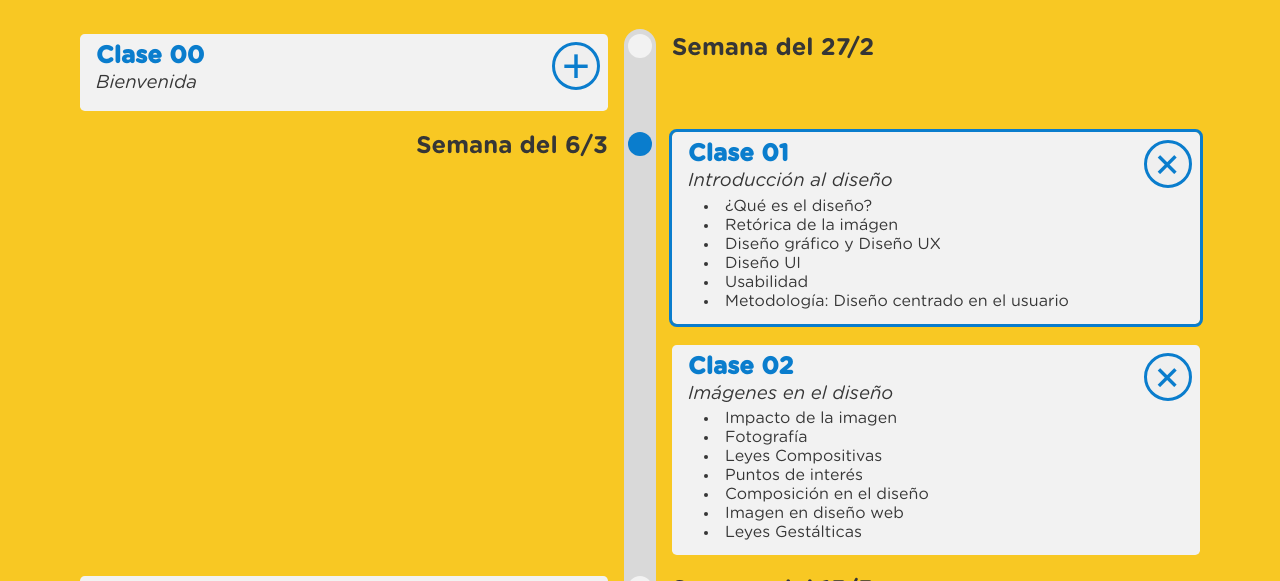
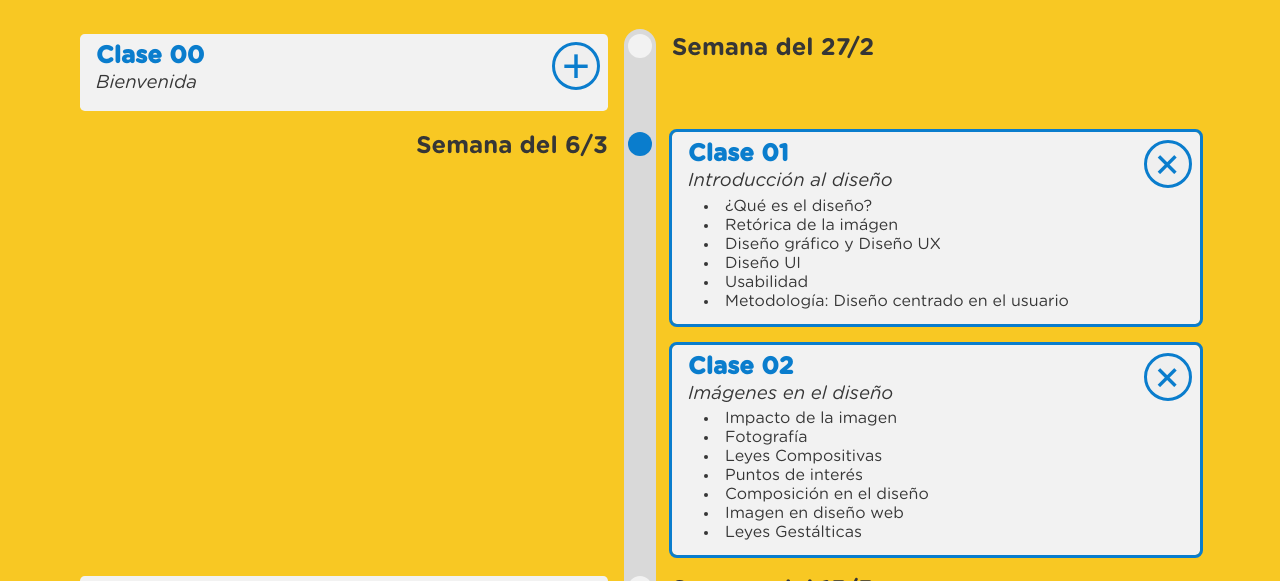
Before and after one commit to nachdiaz/testcac.github.io, a plain HTML site: page index.html in a window 1280 px wide. Shown: the part 141-722 px from the top of the page. Drawn offline with Linux system fonts and the light colour scheme.

Commit message:
Me olvide de marcar una card

```diff
--- a/index.html
+++ b/index.html
@@ -675,6 +675,7 @@
         let weekNumber = Math.ceil((todayDate.getDay() + 1 + numberOfDays) / 7) - 9;
         let week = document.querySelectorAll('.week-title');
         week[weekNumber].nextElementSibling.classList.toggle('active');
+        week[weekNumber].nextElementSibling.nextElementSibling.classList.toggle('active');
         week[weekNumber].nextElementSibling.querySelector('ul').classList.toggle('m-hidden');
         week[weekNumber].nextElementSibling.nextElementSibling.querySelector('ul').classList.toggle('m-hidden');
         week[weekNumber].nextElementSibling.querySelector('#open-btn').classList.toggle('turned');
```
